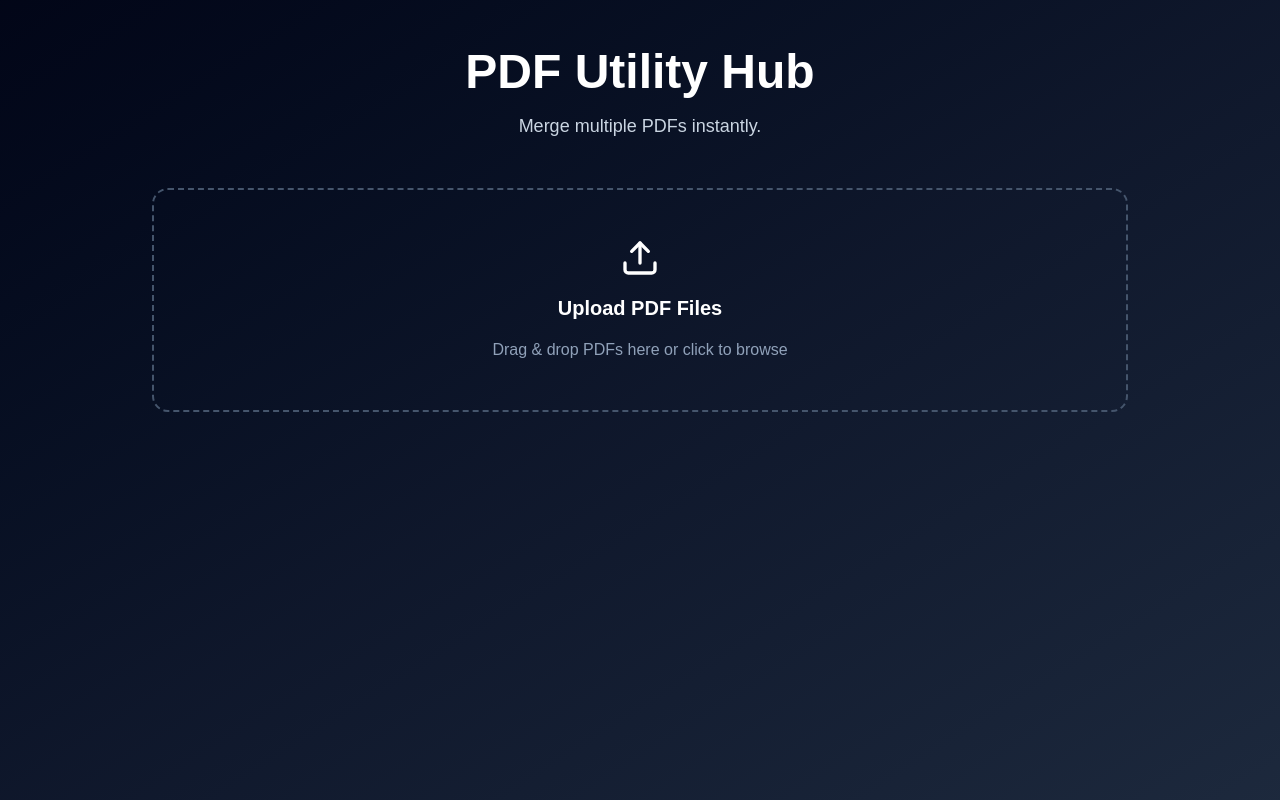
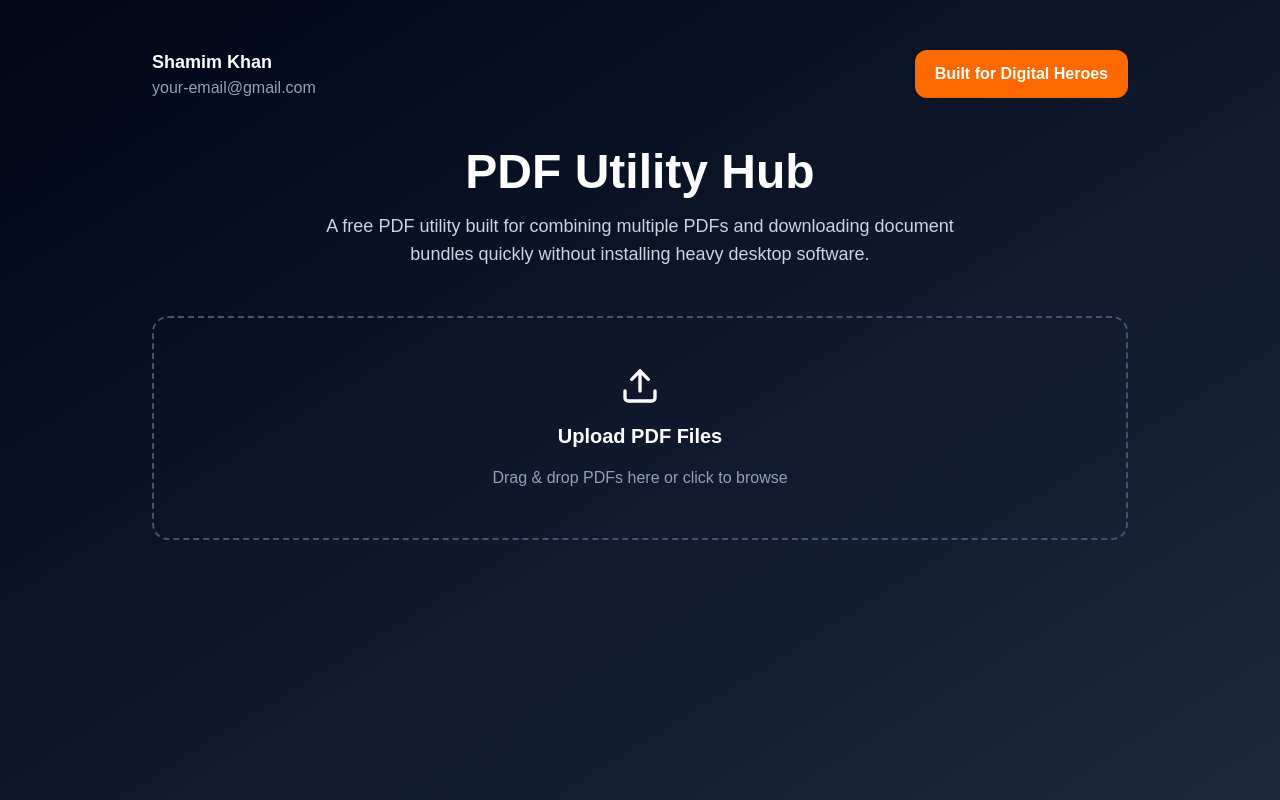
Before and after one commit to Shamimkhan1406/pdf-utility-hub, a Next.js app: page / in a window 1280 px wide. Built offline with nearby package versions, Linux system fonts and the light colour scheme.

Commit message:
Add Digital Heroes attribution and contact information

```diff
--- a/app/page.tsx
+++ b/app/page.tsx
@@ -1,6 +1,7 @@
 "use client";
 
 import { useState } from "react";
+import { Trash2, X } from "lucide-react";
 import { saveAs } from "file-saver";
 
 import FileUploader from "@/components/FileUploader";
@@ -63,17 +64,50 @@ export default function Home() {
     }
   };
 
+  const removeFile = (index: number) => {
+    setFiles((prev) => prev.filter((_, i) => i !== index));
+  };
+
+  const clearFiles = () => {
+    setFiles([]);
+  };
+
   return (
+
     <main className="min-h-screen bg-gradient-to-br from-slate-950 via-slate-900 to-slate-800 text-white">
       <div className="max-w-5xl mx-auto px-6 py-12">
+        <header className="flex flex-col md:flex-row md:justify-between md:items-center mb-12 gap-6">
+
+  <div>
+    <h2 className="font-semibold text-lg">
+      Shamim Khan
+    </h2>
+
+    <p className="text-slate-400">
+      your-email@gmail.com
+    </p>
+  </div>
+
+  <a
+    href="https://digitalheroesco.com"
+    target="_blank"
+    rel="noopener noreferrer"
+    className="bg-orange-500 hover:bg-orange-600 transition px-5 py-3 rounded-xl font-semibold"
+  >
+    Built for Digital Heroes
+  </a>
+
+</header>
 
         <div className="text-center mb-12">
           <h1 className="text-5xl font-bold mb-4">
             PDF Utility Hub
           </h1>
 
-          <p className="text-slate-300 text-lg">
-            Merge multiple PDFs instantly.
+          <p className="text-slate-300 text-lg max-w-2xl mx-auto">
+            A free PDF utility built for combining multiple PDFs and
+            downloading document bundles quickly without installing
+            heavy desktop software.
           </p>
         </div>
 
@@ -85,19 +119,38 @@ export default function Home() {
               Uploaded Files ({files.length})
             </h2>
 
+            <div className="flex justify-end mb-4">
+              <button
+                onClick={clearFiles}
+                className="flex items-center gap-2 text-red-400 hover:text-red-300"
+              >
+                <Trash2 size={18} />
+                Clear All
+              </button>
+            </div>
+
             <div className="space-y-3">
               {files.map((file, index) => (
                 <div
                   key={`${file.name}-${index}`}
                   className="flex justify-between items-center bg-slate-800 p-4 rounded-xl"
                 >
-                  <span className="truncate">
-                    {file.name}
-                  </span>
+                  <div className="flex flex-col">
+                    <span className="font-medium">
+                      {file.name}
+                    </span>
 
-                  <span className="text-slate-400">
-                    {(file.size / 1024).toFixed(1)} KB
-                  </span>
+                    <span className="text-sm text-slate-400">
+                      {(file.size / 1024).toFixed(1)} KB
+                    </span>
+                  </div>
+
+                  <button
+                    onClick={() => removeFile(index)}
+                    className="text-red-400 hover:text-red-300"
+                  >
+                    <X size={18} />
+                  </button>
                 </div>
               ))}
             </div>
@@ -121,6 +174,7 @@ export default function Home() {
               </button>
 
             </div>
+
           </div>
         )}
 
```
